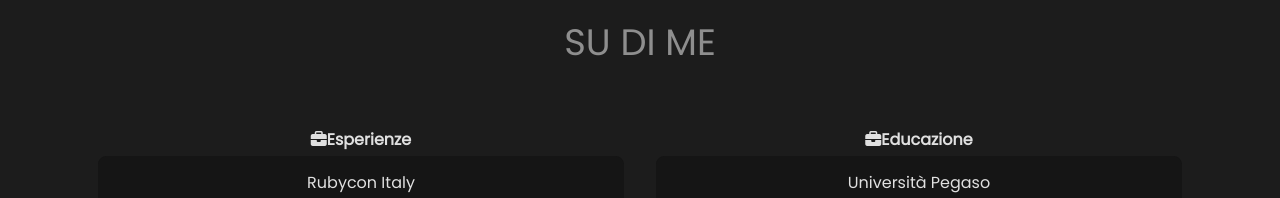
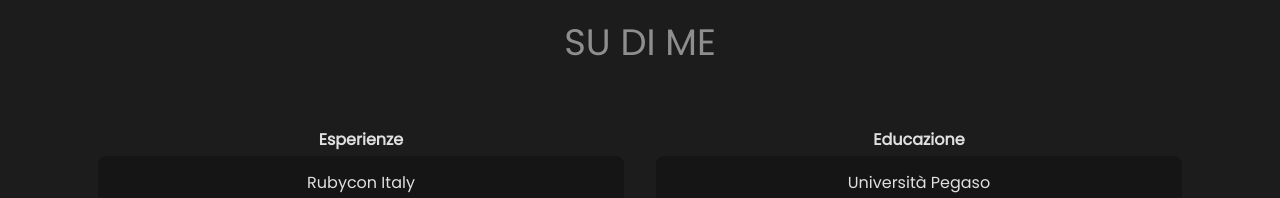
Before and after one commit to Fedois/fedois.github.io, a React (Vite) app: page / in a window 1280 px wide. Shown: the part 900-1098 px from the top of the page. Built offline with nearby package versions, Linux system fonts and the light colour scheme; some icons are missing.

Commit message:
removed icon in about

```diff
--- a/src/components/About.jsx
+++ b/src/components/About.jsx
@@ -28,7 +28,6 @@ function About(){
     const Card = (props) => (
         <div className="w-50 p-3 text-center">
             <p className="m-0 mb-1">
-                <i className="fa-solid fa-briefcase"></i>
                 <strong>{props.title}</strong>
             </p>
             <div id={'carousel'+props.title} className="carousel slide bg-card rounded-3 change-border border-color px-4 py-3">
```
Also changed, not shown: 2 other files (tests, documents, lock files or other folders).
